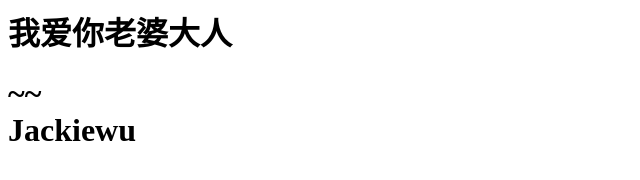
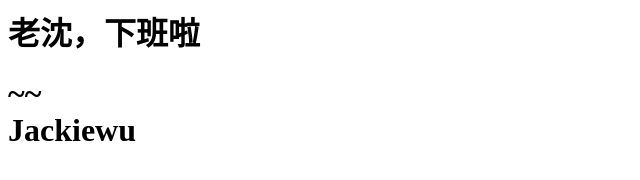
Before and after one commit to newjackiewu/newjackiewu.github.io, a plain HTML site: page index.html in a window 1280 px wide. Shown: the whole page, without its empty margins (0-640 px from the left). Drawn offline with Linux system fonts and the light colour scheme.

Commit message:
Update index.html

```diff
--- a/index.html
+++ b/index.html
@@ -1,3 +1,3 @@
-<h1>我爱你老婆大人<h1>~~
+<h1>老沈，下班啦<h1>~~
 <br>
 Jackiewu
```
